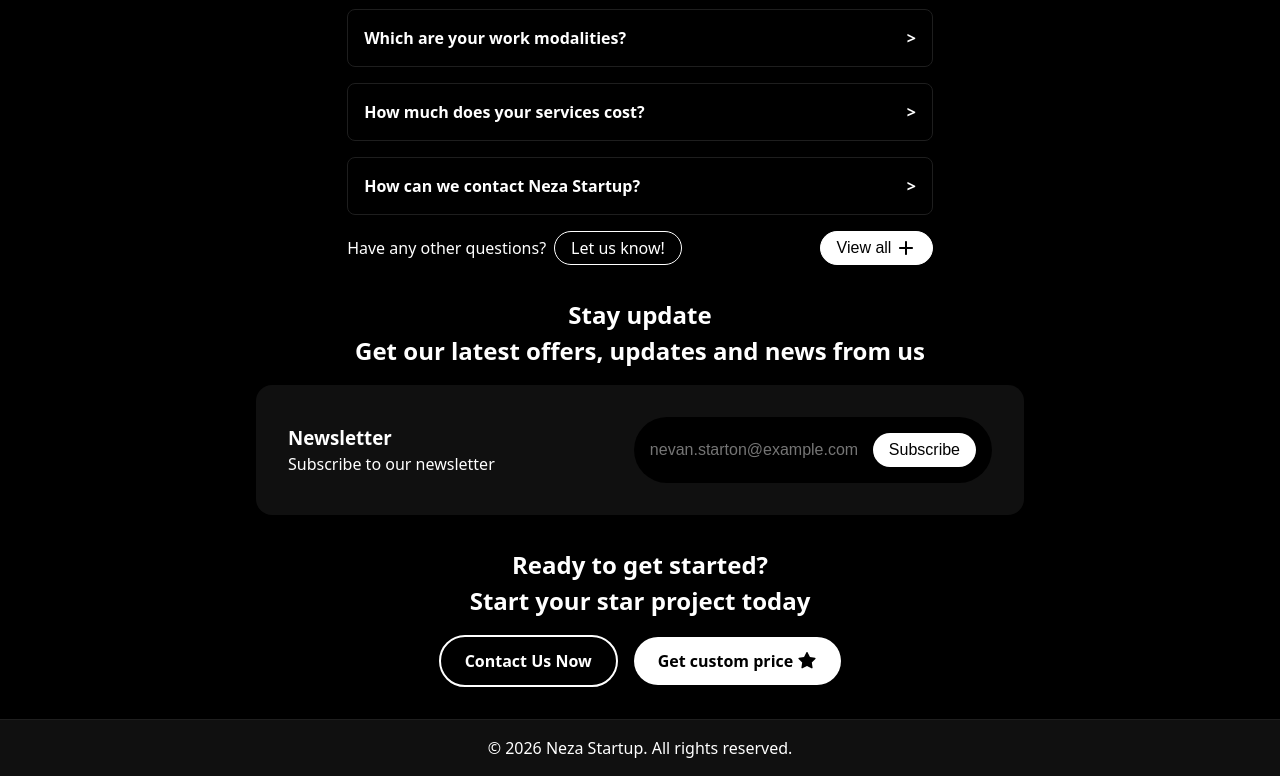
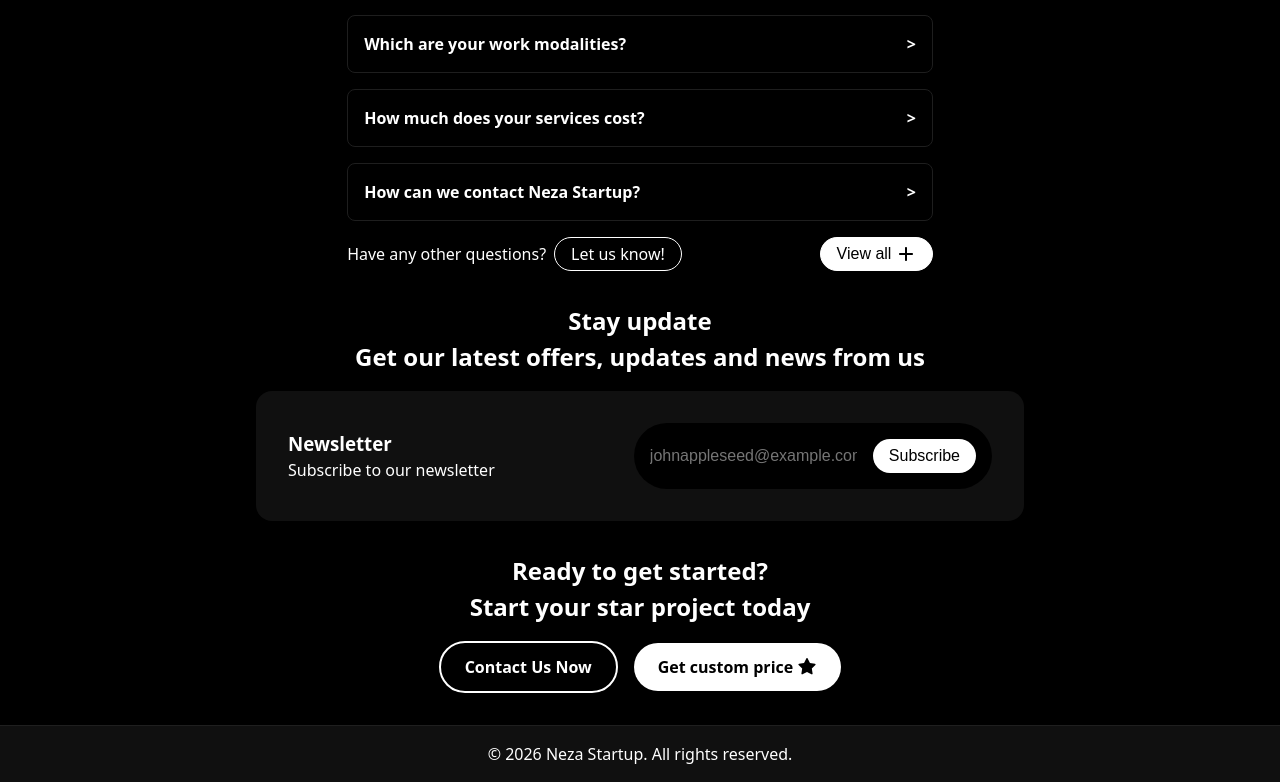
Before and after one commit to neza-startup/neza-startup, a React (Vite) app: page / in a window 1280 px wide. Shown: the part 1850-2632 px from the top of the page. Built offline with nearby package versions, Linux system fonts and the light colour scheme.

Commit message:
improved styles

```diff
--- a/src/components/Navbar.jsx
+++ b/src/components/Navbar.jsx
@@ -8,7 +8,9 @@
       {/* <img src={logo} alt="Neza Startup Logo" className={styles.logo} />
         <span className={styles.brandName}>Neza Startup</span> */}
       {/* <a href="/" rel='noopener noreferrer' className={styles.linkImage}> */}
-      <img src={logo} alt="Neza Startup Logo" className={styles.logo} />
+      <a href="#hero">
+        <img src={logo} alt="Neza Startup Logo" className={styles.logo} />
+      </a>
       {/* <span className={styles.brandName}>Neza Startup</span> */}
       {/* </a> */}
       {/*  </div> */}
--- a/src/components/Newsletter.jsx
+++ b/src/components/Newsletter.jsx
@@ -43,7 +43,7 @@
 
         <form className={styles.newsletterForm} onSubmit={handleSubmit}>
           <fieldset>
-            <input type="email" placeholder="nevan.starton@example.com" required value={email} onChange={(e) => setEmail(e.target.value)} />
+            <input type="email" placeholder="johnappleseed@example.com" required value={email} onChange={(e) => setEmail(e.target.value)} />
             <button type="submit">Subscribe</button>
           </fieldset>
         </form>
--- a/src/pages/Form.jsx
+++ b/src/pages/Form.jsx
@@ -177,7 +177,7 @@
               </>
             ) : (
               <>
-                We appreciate your feedback, please review your experience and evaluate our services. This will help us to improve{/*  and provide better solutions for you and other clients  */} in the future.
+                We appreciate your feedback, please review your experience and evaluate our services. This will help us to improve{/*  and provide better solutions for you and other clients  */} them in the future.
               </>
             )
           }
@@ -366,7 +366,7 @@
                         </>
                       ) : (
                         <>
-                          Submit
+                          Submit&nbsp;
                           <FontAwesomeIcon icon={faPaperPlane} className={styles.icon} />
                         </>
                       )
```
